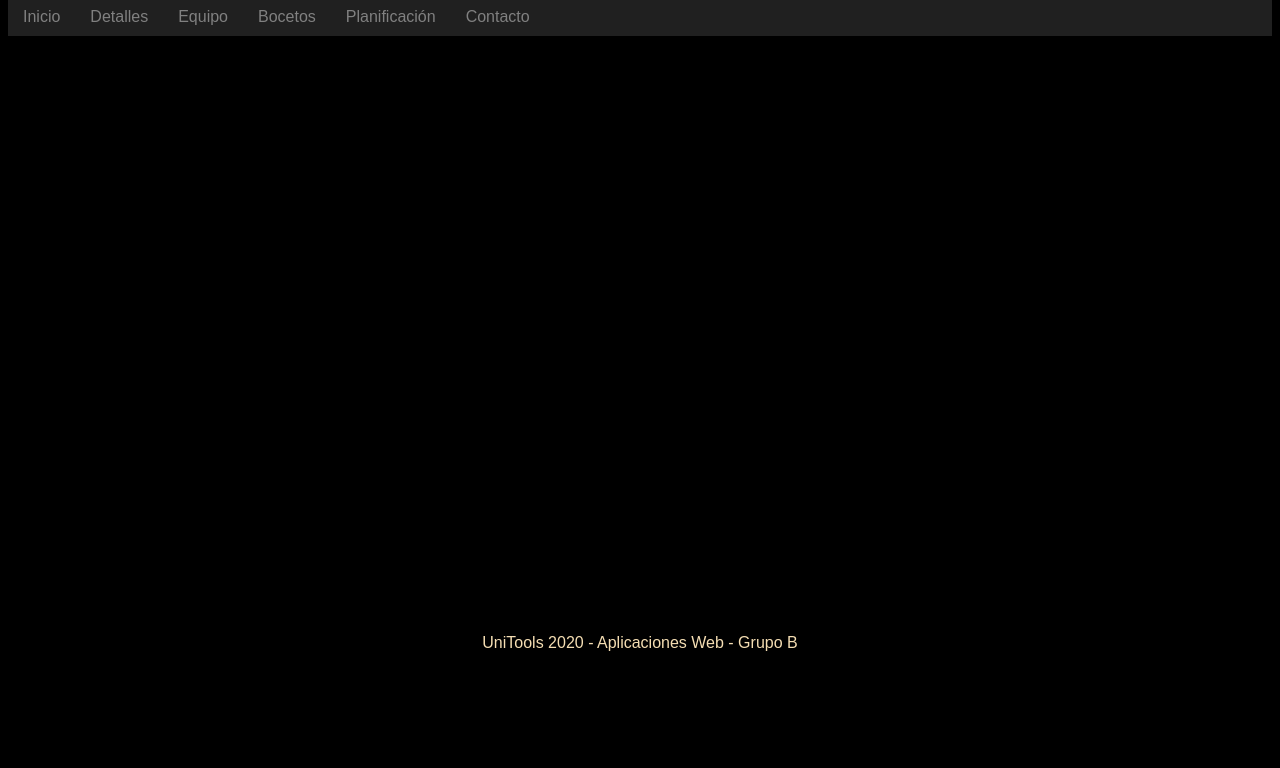
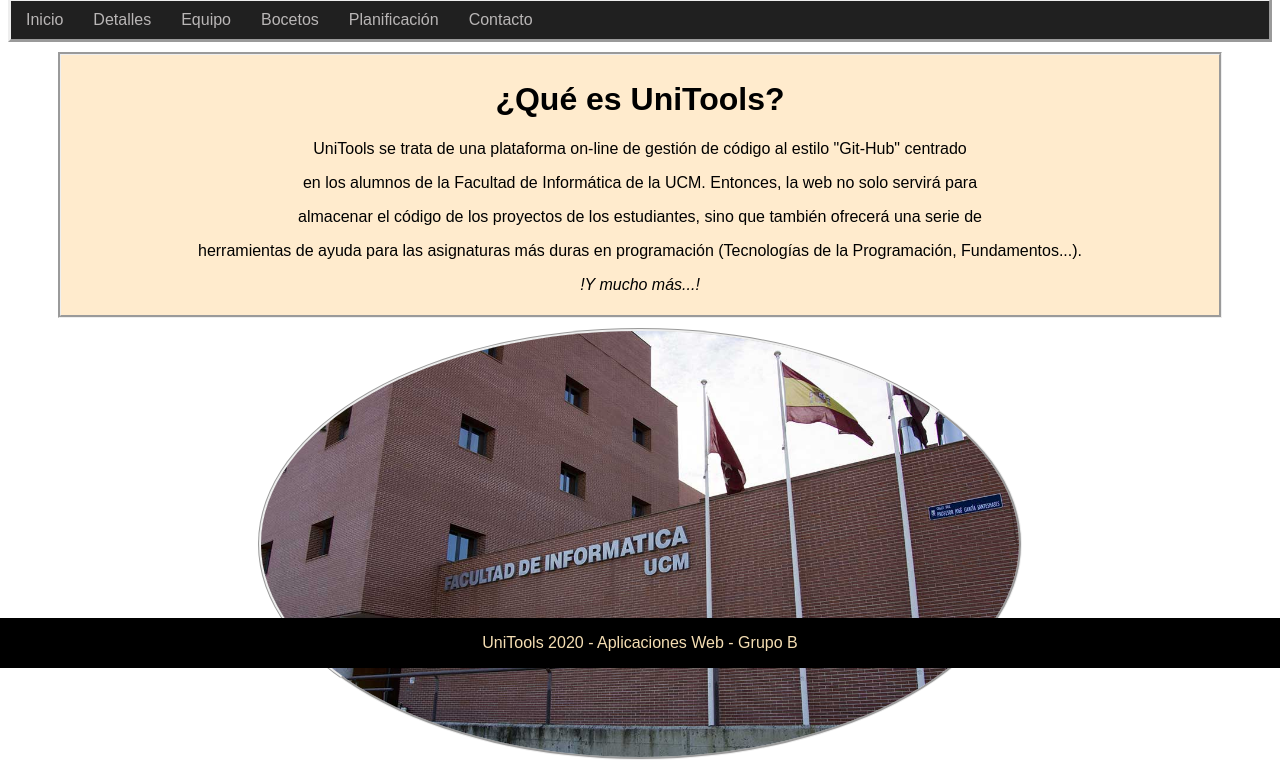
Before and after one commit to fatherboard/UniTools, a PHP site: page / in a window 1280 px wide. Shown: the part 132-900 px from the top of the page. Before the commit the page ends 783 px from the top, so only its background shows below. Run offline with PHP 8.4, Linux system fonts and the light colour scheme.

Commit message:
Añadido detalles en index y en algunas clases del css

```diff
--- a/practica_1/hoja.css
+++ b/practica_1/hoja.css
@@ -1,7 +1,7 @@
 .header {
-    background-image: url(PaperCrumpled0004_1_350.jpg);
+    background-image: url(multimedia/PaperCrumpled0004_1_350.jpg);
     padding: 5px;
-    border-style: double;
+    border-style: outset;
     border-radius: 5px 20px 5px;
     margin: 10px;
     text-align: center;
@@ -11,12 +11,13 @@
 .navbar {
     background-color: rgb(32, 32, 32);
     overflow: hidden;
+    border-style: outset;
 }
 
 .navbar a{
     float: left;
     display: block;
-    color: gray;
+    color: rgb(185, 182, 182);
     text-align: center;
     padding: 10px 15px;
     text-decoration: none;
@@ -37,8 +38,29 @@
     width: 100%;
 }
 
+.container {
+    margin: 10px 50px;
+    padding: 5px;
+    text-align: center;
+    box-shadow: grey;
+    border-style: groove;
+    background-color: blanchedalmond;
+}
+
+.imagen_circular {
+
+    width: 60%;
+    border-radius: 100%;
+    border-style: groove;
+    display: block;
+    margin-left: auto;
+    margin-right: auto;
+
+}
+
+
 body {
-    background-color: rgb(0, 0, 0);
+    background-color: rgb(255, 255, 255);
     font-family: sans-serif;
 }
 
@@ -52,3 +74,7 @@ button {
 h1 {
     text-align: center;
 }
+
+h3 {
+    text-align: center;
+}
--- a/practica_1/index.html
+++ b/practica_1/index.html
@@ -27,7 +27,7 @@
 
      </div>
 
-    <div id="parrafo_principal">
+    <div class="container">
         <h1>¿Qué es UniTools?</h1>
         <p>UniTools se trata de una plataforma on-line de gestión de código al estilo "Git-Hub" centrado </p>
         <p>en los alumnos de la Facultad de Informática de la UCM. Entonces, la web no solo servirá para </p>
@@ -35,6 +35,8 @@
         <p>herramientas de ayuda para las asignaturas más duras en programación (Tecnologías de la Programación, Fundamentos...).</p>
         <p><em>!Y mucho más...!</em></p>
     </div>
+
+    <img class="imagen_circular" src="multimedia/facultad.jpg"  alt="UCMinformatica">
 
     <div class="footer">
         <p>UniTools 2020 - Aplicaciones Web - Grupo B</p>
```
Also changed, not shown: practica_1/bocetos.css (+1 -7 lines), practica_1/multimedia/PaperCrumpled0004_1_350.jpg (renamed from practica_1/PaperCrumpled0004_1_350.jpg), practica_1/multimedia/facultad.jpg (added).
